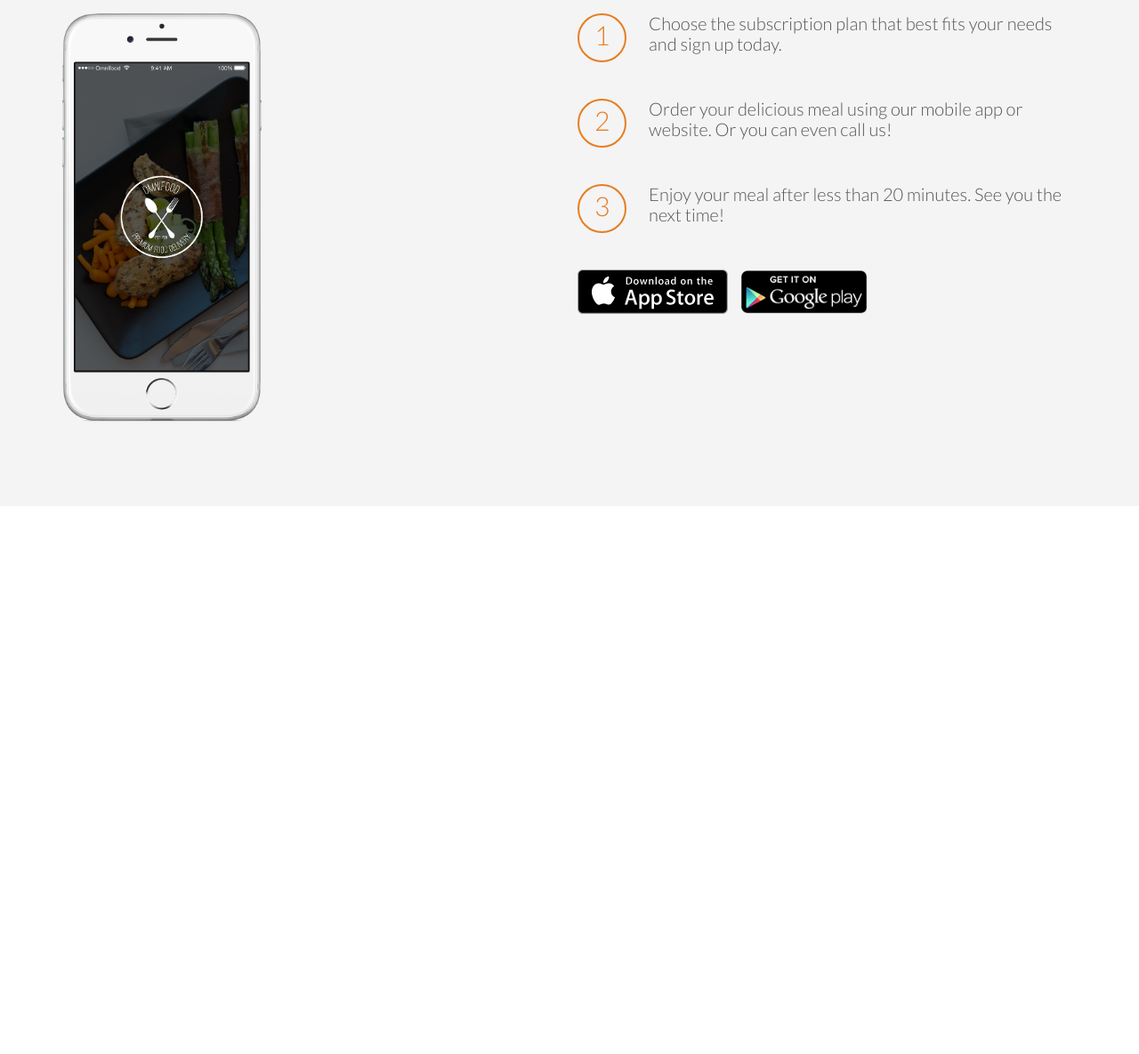
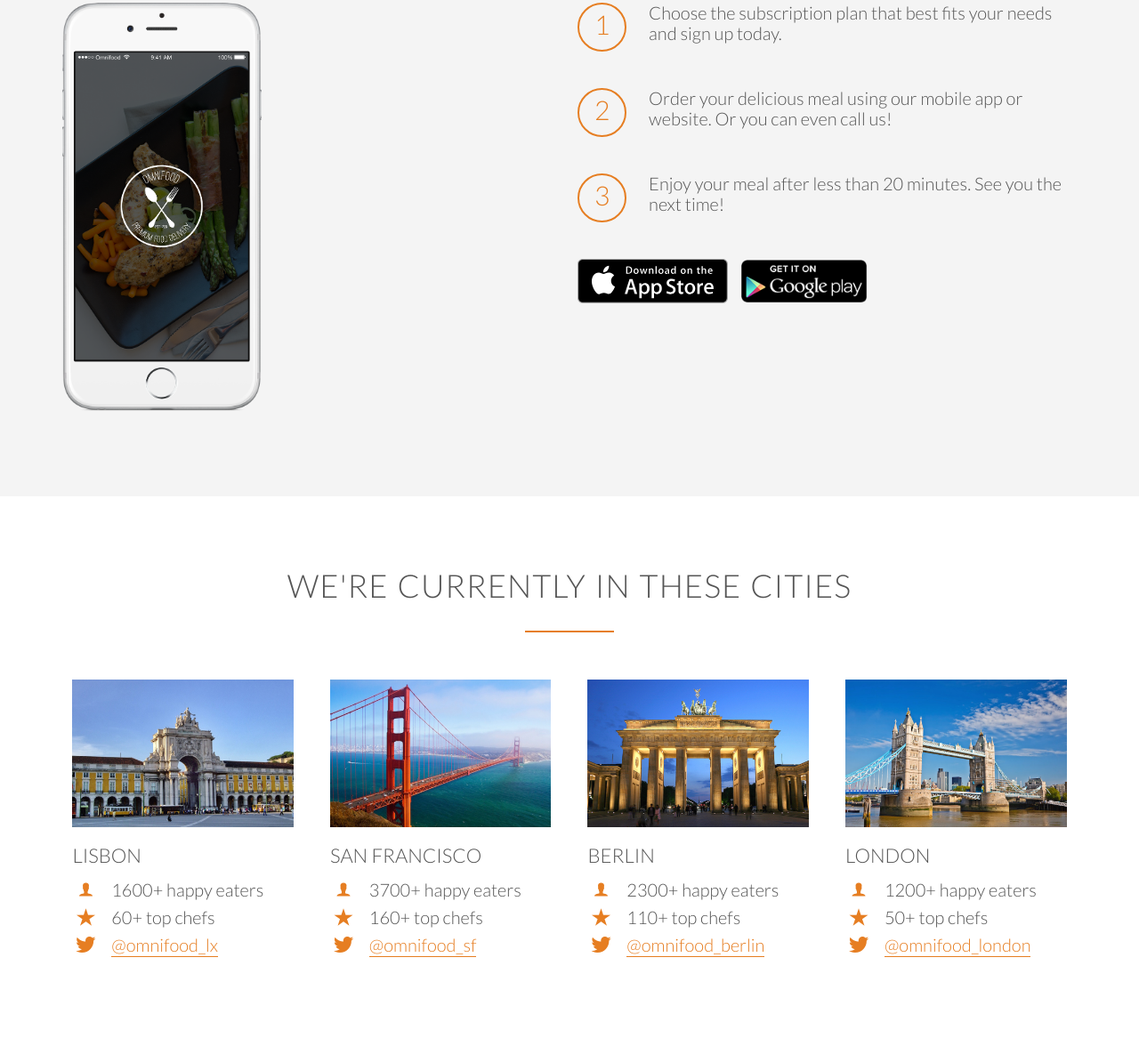
Before and after one commit to rnobrelima/Omnifood, a plain HTML site: page index.html in a window 1280 px wide. Shown: the part 2190-3375 px from the top of the page at 89% size. Before the commit the page ends 2759 px from the top, so only its background shows below. Drawn offline with Linux system fonts and the light colour scheme; files whose address does not match are found by name.

Commit message:
cities section Part 1 and 2

```diff
--- a/index.html
+++ b/index.html
@@ -6,7 +6,8 @@
     <link rel="stylesheet" type="text/css" href="vendors/css/grid.css">
     <link rel="stylesheet" type="text/css" href="vendors/css/ionicons.min.css">
     <link rel="stylesheet" type="text/css" href="resources/css/style.css">
-    <link href="https://fonts.googleapis.com/css2?family=Lato:ital,wght@0,100;0,300;0,400;1,300&display=swap" rel="stylesheet">
+    <link href="https://fonts.googleapis.com/css2?family=Lato:ital,wght@0,100;0,300;0,400;1,300&display=swap"
+        rel="stylesheet">
     <meta charset="UTF-8">
     <meta name="viewport" content="width=device-width, initial-scale=1.0">
     <title>OmniFood</title>
@@ -35,29 +36,34 @@
         <div class="row">
             <h2>Get food fast &mdash; not fast food</h2>
             <p class="long-copy">
-                Hello, we’re Omnifood, your new premium food delivery service. We know you’re always busy. No time for cooking. So let us take care of that, we’re really good at it, we promise!
+                Hello, we’re Omnifood, your new premium food delivery service. We know you’re always busy. No time for
+                cooking. So let us take care of that, we’re really good at it, we promise!
             </p>
         </div>
         <div class="row">
             <div class="col span-1-of-4 box">
                 <i class="ion-ios-infinite-outline icon-big"></i>
                 <h3>Up to 365 days/year</h3>
-                <p>Never cook again! We really mean that. Our subscription plans include up to 365 days/year coverage. You can also choose to order more flexibly if that's your style.</p>
+                <p>Never cook again! We really mean that. Our subscription plans include up to 365 days/year coverage.
+                    You can also choose to order more flexibly if that's your style.</p>
             </div>
             <div class="col span-1-of-4 box">
                 <i class="ion-ios-stopwatch-outline icon-big"></i>
                 <h3>Ready in 20 minutes</h3>
-                <p>You're only twenty minutes away from your delicious and super healthy meals delivered right to your home. We work with the best chefs in each town to ensure that you're 100% happy.</p>
+                <p>You're only twenty minutes away from your delicious and super healthy meals delivered right to your
+                    home. We work with the best chefs in each town to ensure that you're 100% happy.</p>
             </div>
             <div class="col span-1-of-4 box">
                 <i class="ion-ios-nutrition-outline icon-big"></i>
                 <h3>100% organic</h3>
-                <p>All our vegetables are fresh, organic and local. Animals are raised without added hormones or antibiotics. Good for your health, the environment, and it also tastes better!</p>
+                <p>All our vegetables are fresh, organic and local. Animals are raised without added hormones or
+                    antibiotics. Good for your health, the environment, and it also tastes better!</p>
             </div>
             <div class="col span-1-of-4 box">
                 <i class="ion-ios-cart-outline icon-big"></i>
                 <h3>Order anything</h3>
-                <p>We don't limit your creativity, which means you can order whatever you feel like. You can also choose from our menu containing over 100 delicious meals. It's up to you!</p>
+                <p>We don't limit your creativity, which means you can order whatever you feel like. You can also choose
+                    from our menu containing over 100 delicious meals. It's up to you!</p>
             </div>
         </div>
 
@@ -133,7 +139,80 @@
                 </div>
 
                 <a href="#" class="btn-app"> <img src="./resources/img/download-app.svg" alt="App Store Button"></a>
-                <a href="#" class="btn-app"> <img src="./resources/img/download-app-android.png" alt="Play Store Button"></a>
+                <a href="#" class="btn-app"> <img src="./resources/img/download-app-android.png"
+                        alt="Play Store Button"></a>
+            </div>
+        </div>
+    </section>
+
+    <section class="section-cities">
+        <div class="row">
+            <h2>We're currently in these cities</h2>
+        </div>
+        <div class="row">
+            <div class="col span-1-of-4 box ">
+                <img src="./resources/img/lisbon-3.jpg" alt="Lisbon">
+                <h3>Lisbon</h3>
+                <div class="city-feature">
+                    <i class="ion-ios-person icon-small"></i>
+                    1600+ happy eaters
+                </div>
+                <div class="city-feature">
+                    <i class="ion-ios-star icon-small"></i>
+                    60+ top chefs
+                </div>
+                <div class="city-feature">
+                    <i class="ion-social-twitter icon-small"></i>
+                    <a href="#">@omnifood_lx</a>
+                </div>
+            </div>
+            <div class="col span-1-of-4 box ">
+                <img src="./resources/img/san-francisco.jpg" alt="San Francisco">
+                <h3>San Francisco</h3>
+                <div class="city-feature">
+                    <i class="ion-ios-person icon-small"></i>
+                    3700+ happy eaters
+                </div>
+                <div class="city-feature">
+                    <i class="ion-ios-star icon-small"></i>
+                    160+ top chefs
+                </div>
+                <div class="city-feature">
+                    <i class="ion-social-twitter icon-small"></i>
+                    <a href="#">@omnifood_sf</a>
+                </div>
+            </div>
+            <div class="col span-1-of-4 box ">
+                <img src="./resources/img/berlin.jpg" alt="Berlin">
+                <h3>Berlin</h3>
+                <div class="city-feature">
+                    <i class="ion-ios-person icon-small"></i>
+                    2300+ happy eaters
+                </div>
+                <div class="city-feature">
+                    <i class="ion-ios-star icon-small"></i>
+                    110+ top chefs
+                </div>
+                <div class="city-feature">
+                    <i class="ion-social-twitter icon-small"></i>
+                    <a href="#">@omnifood_berlin</a>
+                </div>
+            </div>
+            <div class="col span-1-of-4 box ">
+                <img src="./resources/img/london.jpg" alt="London">
+                <h3>London</h3>
+                <div class="city-feature">
+                    <i class="ion-ios-person icon-small"></i>
+                    1200+ happy eaters
+                </div>
+                <div class="city-feature">
+                    <i class="ion-ios-star icon-small"></i>
+                    50+ top chefs
+                </div>
+                <div class="city-feature">
+                    <i class="ion-social-twitter icon-small"></i>
+                    <a href="#">@omnifood_london</a>
+                </div>
             </div>
         </div>
     </section>
--- a/resources/css/style.css
+++ b/resources/css/style.css
@@ -1,5 +1,4 @@
 /* COLOR ORANGE #e67e22; */
-
 
 /*               BASIC SETUP               */
 
@@ -30,7 +29,6 @@ html {
     visibility: hidden;
 }
 
-
 /*          REUSABLE COMPONENTS            */
 
 .row {
@@ -42,9 +40,7 @@ section {
     padding: 80px 0;
 }
 
-h1,
-h2,
-h3 {
+h1, h2, h3 {
     font-weight: 300;
     text-transform: uppercase;
 }
@@ -85,7 +81,6 @@ h2:after {
     padding: 1%;
 }
 
-
 /*                 PARAGRAPHS              */
 
 .long-copy {
@@ -99,21 +94,46 @@ h2:after {
     line-height: 145%;
 }
 
-
 /*                 ICONS                   */
 
 .icon-big {
-    font-size: 400%;
+    font-size: 350%;
     display: block;
     color: #e67e22;
     margin-bottom: 10px;
 }
 
+.icon-small {
+    display: inline-block;
+    width: 30px;
+    text-align: center;
+    color: #e67e22;
+    font-size: 120%;
+    margin-right: 10px;
+    /*secrets to align text and icons */
+    line-height: 120%;
+    vertical-align: middle;
+    margin-top: -5px;
+}
+
+/*                 LINKS                   */
+
+a:link, a:visited {
+    color: #e67e22;
+    text-decoration: none;
+    padding-bottom: 1px;
+    border-bottom: 1px solid #e67e22;
+    transition: border-bottom 0.2s, color 0.2s;
+}
+
+a:hover, a:active {
+    color: #555;
+    border-bottom: 1px solid transparent;
+}
 
 /*                 BUTTONS                 */
 
-.btn:link,
-.btn:visited {
+.btn:link, .btn:visited {
     display: inline-block;
     padding: 10px 30px;
     font-weight: 300;
@@ -123,25 +143,21 @@ h2:after {
     margin-right: 15px;
 }
 
-.btn-full:link,
-.btn-full:visited {
+.btn-full:link, .btn-full:visited {
     background-color: #e67e22;
     border: 1px solid #e67e22;
     color: #fff;
 }
 
-.btn-ghost:link,
-.btn-ghost:visited {
+.btn-ghost:link, .btn-ghost:visited {
     border: 1px solid #e67e22;
     color: #e67e22;
 }
 
-.btn:hover,
-.btn:active {
+.btn:hover, .btn:active {
     background-color: #cf6d17;
     color: #fff
 }
-
 
 /*                    HEADER               */
 
@@ -178,8 +194,7 @@ header {
     margin-left: 40px;
 }
 
-.main-nav li a:link,
-.main-nav li a:visited {
+.main-nav li a:link, .main-nav li a:visited {
     padding: 8px 0px;
     color: #fff;
     text-decoration: none;
@@ -189,18 +204,15 @@ header {
     transition: border-bottom 0.2s;
 }
 
-.main-nav li a:hover,
-.main-nav li a:active {
+.main-nav li a:hover, .main-nav li a:active {
     border-bottom: 2px solid #e67e22;
 }
-
 
 /*                 FEATURES                   */
 
 .section-features .long-copy {
     margin-bottom: 30px;
 }
-
 
 /*                 MEALS                   */
 
@@ -238,7 +250,6 @@ header {
     opacity: 1;
     transform: scale(1.03);
 }
-
 
 /*                 HOW IT WORKS                   */
 
@@ -283,8 +294,24 @@ header {
     margin-right: 25px;
 }
 
+.btn-app:link, .btn-app:visited {
+    border: 0;
+}
+
 .btn-app img {
     height: 50px;
     width: auto;
     margin-right: 10px;
 }
+
+/*                 CITIES                   */
+
+.box img {
+    width: 100%;
+    height: auto;
+    margin-bottom: 15px;
+}
+
+.city-feature {
+    margin-bottom: 5px;
+}
```
